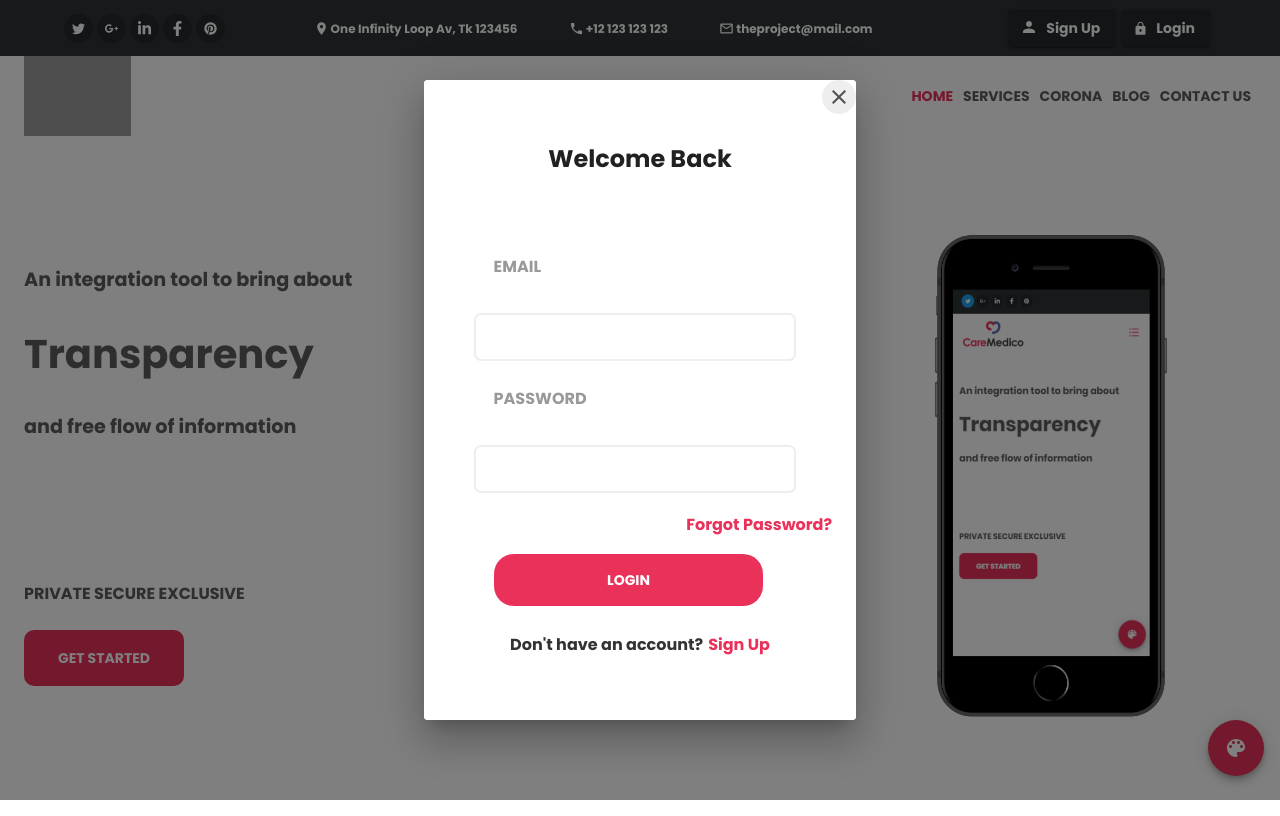
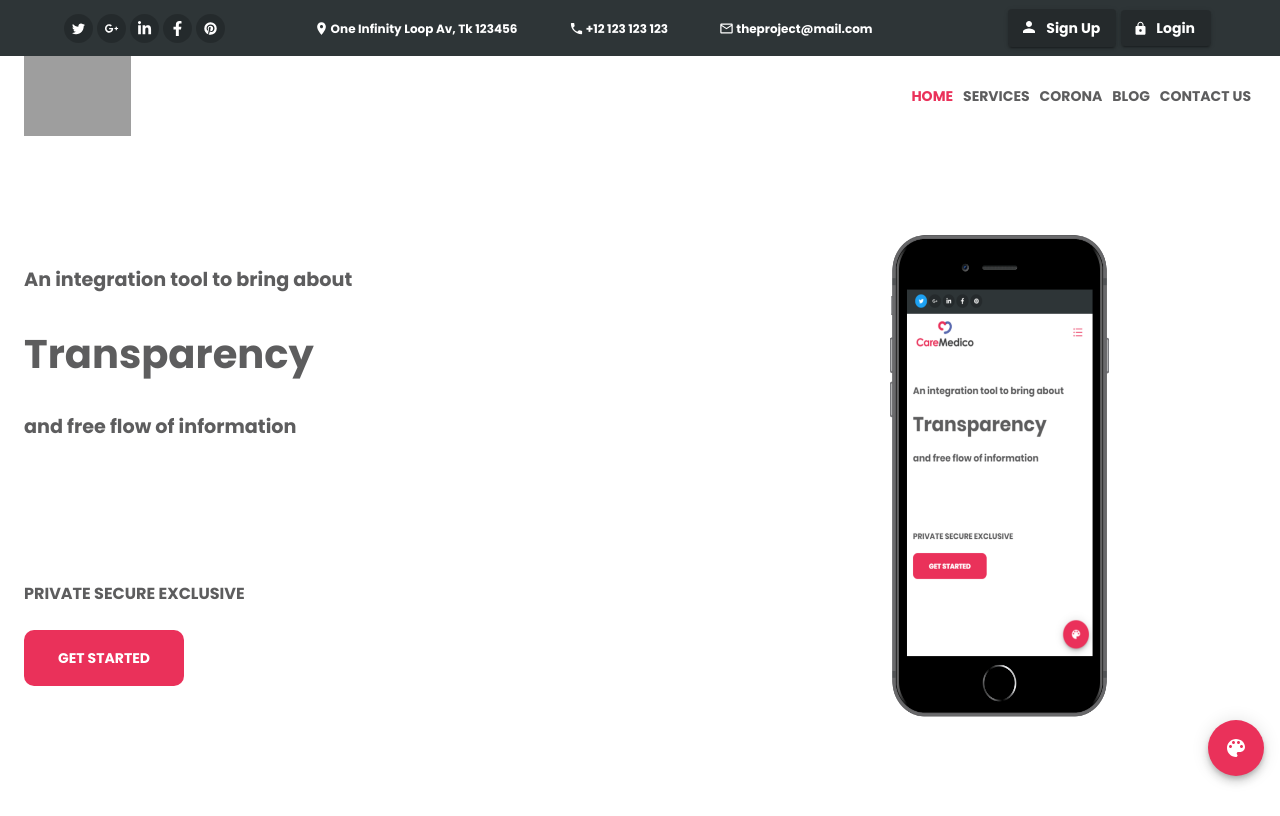
Before and after one commit to SaiAshish9/CareMedicoV2, a React (Create React App) app: page / in a window 1280 px wide. Built offline with nearby package versions, Linux system fonts and the light colour scheme; grey boxes are pictures that could not be loaded.

Commit message:
added mobile

```diff
--- a/src/components/homepage/dialog.js
+++ b/src/components/homepage/dialog.js
@@ -37,7 +37,7 @@ useEffect(()=>{
 
       <Dialog fullScreen={small && true}
       disableBackdropClick={true}  maxWidth='sm'
-      open={!display}    >
+      open={display}    >
 
 
 
@@ -50,7 +50,11 @@ useEffect(()=>{
 <Container className={classes.form}>
 
 
-<Typography variant="h5" style={{fontWeight: 'bold',textAlign: 'center',marginBottom:'10vh'}}>
+<Typography variant="h5" style={{
+    fontWeight: 'bold',
+    textAlign: 'center',
+    marginBottom:'10vh',
+    marginRight:'2rem'}}>
     Welcome Back
 </Typography>
 
@@ -125,6 +129,7 @@ textAlign:'end',
 margin:'10px 0',
 fontWeight: 'bold'
 }}
+className={classes.forgot}
 color="primary">
 
 Forgot Password?
@@ -193,7 +198,15 @@ margin:'10px 20px !important'
 }
 
 },
+forgot:{
+    [theme.breakpoints.down('xs')]:{
+        textAlign:'center !important',
+
+    }
+},
 label:{
+
+
 marginLeft:'20px'
 },
 clear:{
--- a/src/components/homepage/section1.js
+++ b/src/components/homepage/section1.js
@@ -53,7 +53,7 @@ Get Started
 <Grid
 sm={12}
 xs={12}
-lg={4}
+lg={5}
 style={{
     display:'flex',
     justifyContent:'center',
@@ -65,7 +65,8 @@ style={{
 src={MobilePic}
 className={classes.img}
 style={{
-    width:'34rem',
+    width:'100%',
+    minWidth:'35em',
     height:'70vh'
         }}
 />
--- a/src/contexts/FormDialog.js
+++ b/src/contexts/FormDialog.js
@@ -1,4 +1,4 @@
 import React,{createContext} from 'react'
 
 export const FormDialogContext=createContext(null)
-//
+// app.js components/homepage/dialog components/general/topbar
```
